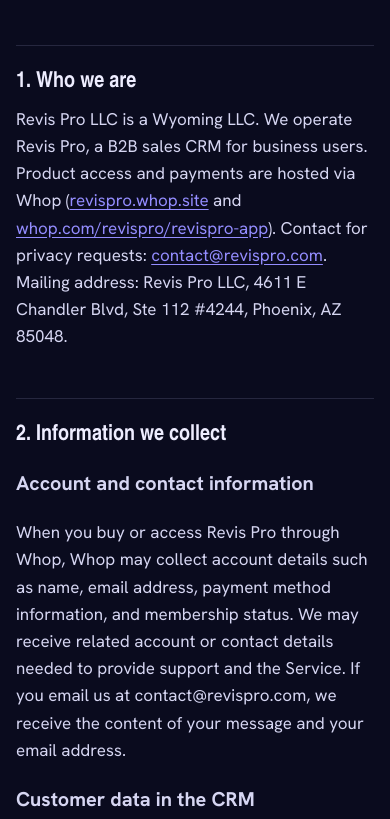
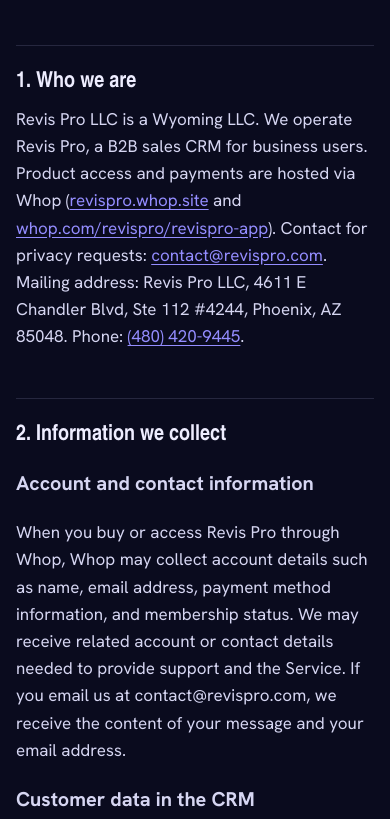
Before and after one commit to MDBlackmon00-boop/revispro, a plain HTML site: page privacy.html in a window 390 px wide. Shown: the part 790-1609 px from the top of the page. Drawn offline with Linux system fonts and the light colour scheme; a web font is replaced by a local one.

Commit message:
Add business phone (480) 420-9445 next to mailing address (#4)

```diff
--- a/privacy.html
+++ b/privacy.html
@@ -61,7 +61,7 @@
         <p>This Privacy Policy explains how Revis Pro LLC (“Revis Pro,” “we,” “us,” or “our”) handles information in connection with our marketing website at <a href="https://revispro.com/">revispro.com</a> and the Revis Pro B2B sales CRM product. Checkout and memberships are provided through Whop.</p>
 
         <h2>1. Who we are</h2>
-        <p>Revis Pro LLC is a Wyoming LLC. We operate Revis Pro, a B2B sales CRM for business users. Product access and payments are hosted via Whop (<a href="https://revispro.whop.site/">revispro.whop.site</a> and <a href="https://whop.com/revispro/revispro-app/">whop.com/revispro/revispro-app</a>). Contact for privacy requests: <a href="mailto:contact@revispro.com">contact@revispro.com</a>. Mailing address: Revis Pro LLC, 4611 E Chandler Blvd, Ste 112 #4244, Phoenix, AZ 85048.</p>
+        <p>Revis Pro LLC is a Wyoming LLC. We operate Revis Pro, a B2B sales CRM for business users. Product access and payments are hosted via Whop (<a href="https://revispro.whop.site/">revispro.whop.site</a> and <a href="https://whop.com/revispro/revispro-app/">whop.com/revispro/revispro-app</a>). Contact for privacy requests: <a href="mailto:contact@revispro.com">contact@revispro.com</a>. Mailing address: Revis Pro LLC, 4611 E Chandler Blvd, Ste 112 #4244, Phoenix, AZ 85048. Phone: <a href="tel:+14804209445">(480) 420-9445</a>.</p>
 
         <h2>2. Information we collect</h2>
         <h3>Account and contact information</h3>
@@ -110,7 +110,7 @@
         <p>We may update this Privacy Policy from time to time. The effective date at the top will change when we post updates. Continued use after changes means you acknowledge the updated Policy.</p>
 
         <h2>11. Contact</h2>
-        <p>Privacy requests and questions: <a href="mailto:contact@revispro.com">contact@revispro.com</a>. Website: <a href="https://revispro.com/">https://revispro.com/</a>. Mailing address: Revis Pro LLC, 4611 E Chandler Blvd, Ste 112 #4244, Phoenix, AZ 85048.</p>
+        <p>Privacy requests and questions: <a href="mailto:contact@revispro.com">contact@revispro.com</a>. Website: <a href="https://revispro.com/">https://revispro.com/</a>. Mailing address: Revis Pro LLC, 4611 E Chandler Blvd, Ste 112 #4244, Phoenix, AZ 85048. Phone: <a href="tel:+14804209445">(480) 420-9445</a>.</p>
         </div>
       </article>
     </div>
@@ -131,7 +131,7 @@
           <a href="mailto:contact@revispro.com">Email contact</a>
         </nav>
       </div>
-      <div class="legal-line"><span>© Revis Pro LLC</span><span>4611 E Chandler Blvd, Ste 112 #4244, Phoenix, AZ 85048</span></div>
+      <div class="legal-line"><span>© Revis Pro LLC</span><span>4611 E Chandler Blvd, Ste 112 #4244, Phoenix, AZ 85048</span><span><a href="tel:+14804209445">(480) 420-9445</a></span></div>
     </div>
   </footer>
 </body>
```
Also changed, not shown: billing.html (+2 -2 lines), index.html (+1 -1 lines), terms.html (+2 -2 lines).
